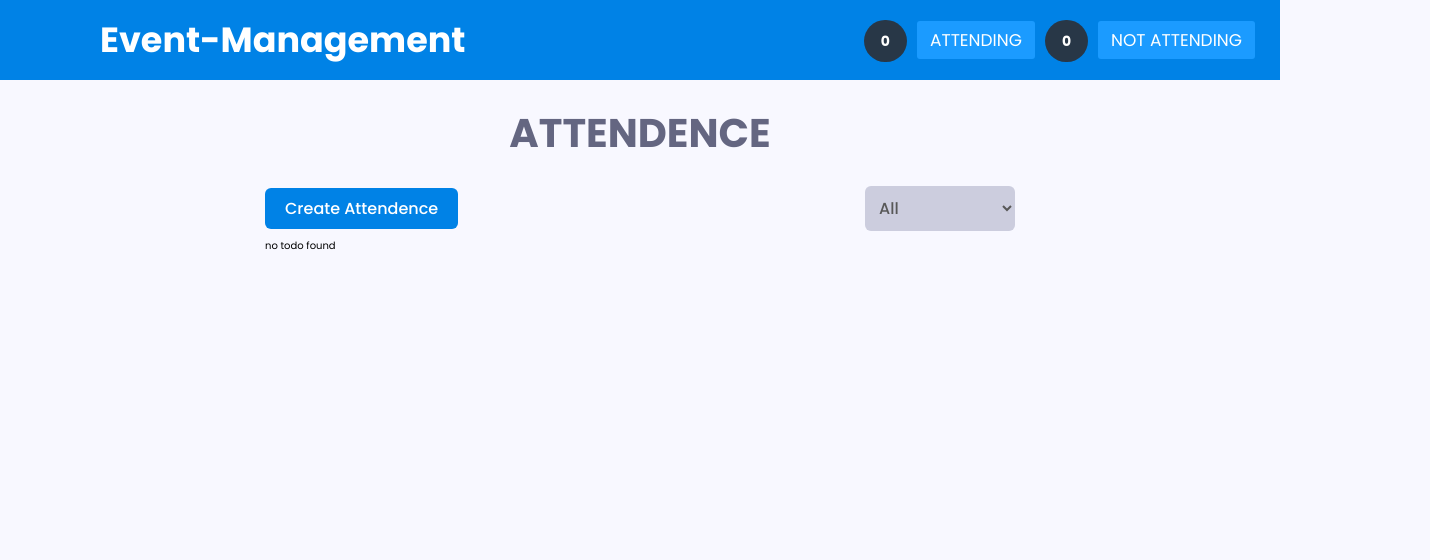
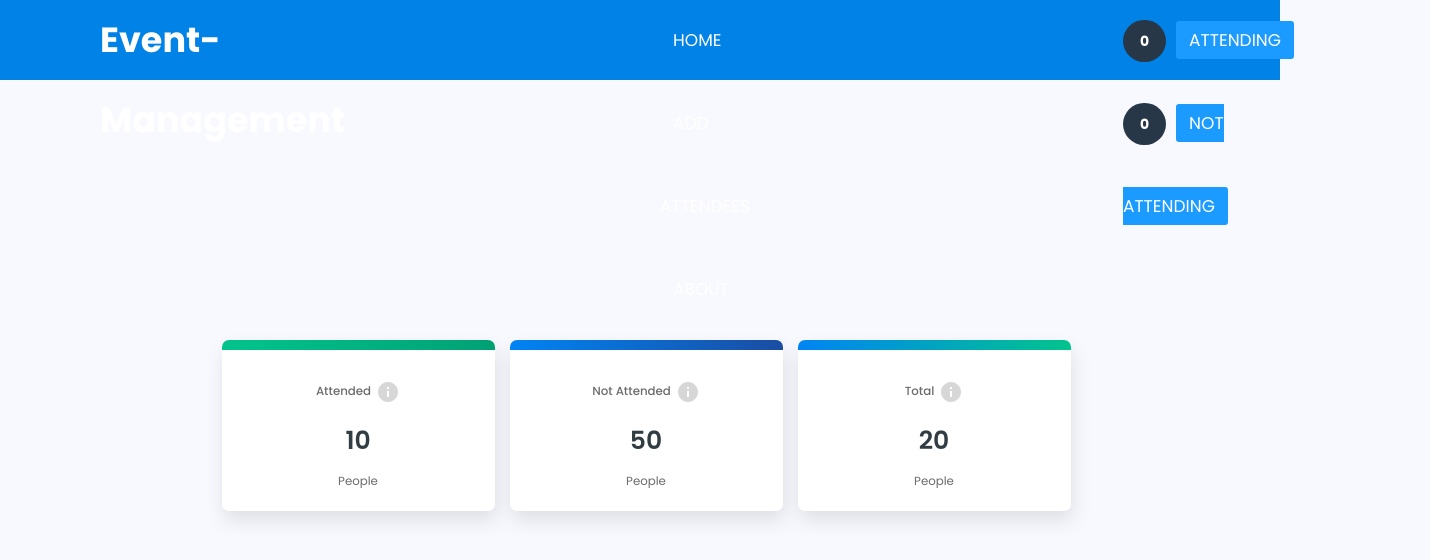
Before and after one commit to jonathan1965/Zatec_Event_Management, a React (Create React App) app: page /homepage in a window 1280 px wide. Shown: the top 560 px of the page, 1430 px wide, since content can reach past the window. Built offline with nearby package versions, Linux system fonts and the light colour scheme.

Commit message:
make it better

```diff
--- a/package.json
+++ b/package.json
@@ -8,12 +8,15 @@
     "@testing-library/jest-dom": "^5.16.4",
     "@testing-library/react": "^13.2.0",
     "@testing-library/user-event": "^13.5.0",
+    "bootstrap": "^5.1.3",
     "framer-motion": "^6.3.3",
     "react": "^18.1.0",
+    "react-bootstrap": "^2.4.0",
     "react-dom": "^18.1.0",
     "react-hot-toast": "^2.2.0",
     "react-icons": "^4.3.1",
     "react-redux": "^8.0.1",
+    "react-router-dom": "^6.3.0",
     "react-scripts": "5.0.1",
     "redux": "^4.2.0",
     "uuid": "^8.3.2",
--- a/src/App.js
+++ b/src/App.js
@@ -1,28 +1,30 @@
 import './App.css';
 import Header from './components/Header';
-import PageTitle from './components/PageTitle';
 import style from './styles/modules/app.module.scss';
-import AppHeader from './components/AppHeader';
-import AppContent from './components/AppContent';
+import {BrowserRouter as Router, Route,Routes } from 'react-router-dom';
+import MainPage from './components/MainPage';
+import Homepage from './components/Homepage';
+import About from './components/About';
 import { Toaster } from 'react-hot-toast';
 
 function App() {
   return (
+    <Router>
     <div>
      <Header/>
-    <div className="container">
-      <PageTitle>Attendence</PageTitle>
-      <div className={style.app__wrapper}>
-        <AppHeader></AppHeader>
-        <AppContent></AppContent>
-      </div>
-    </div>
+     <Routes>
+     <Route path="/" element={<MainPage/>}/>
+     <Route path="/homepage" element={<Homepage/>}/>
+     <Route path="/about" element={<About/>} />
+     </Routes>
+
     <Toaster toastOptions={{
       style:{
         fontSize:'1.5rem'
       }}
     }/>
     </div>
+    </Router>
   );
 }
 
--- /dev/null
+++ b/src/components/About.js
@@ -0,0 +1,9 @@
+import React from 'react'
+
+function Aboute() {
+  return (
+    <div>About</div>
+  )
+}
+
+export default Aboute
--- a/src/components/AppContent.js
+++ b/src/components/AppContent.js
@@ -7,9 +7,6 @@ function AppContent() {
   const EventList = useSelector((state)=>state.Event.EventList);
   const sortedEventList = [...EventList];
   sortedEventList.sort((a, b) => new Date(b.time) - new Date(a.time));
-
-
-
   return (
     <div>
     {sortedEventList && sortedEventList.length > 0
--- a/src/components/CheckButton.js
+++ b/src/components/CheckButton.js
@@ -28,7 +28,7 @@ const opacity = useTransform(pathLength, [0.05, 0.15], [0, 1]);
     <motion.div
       className={styles.svgBox}
       variants={boxVariants}
-      animate={checked ? 'checked' : 'unchecked'}
+      animate={checked ? 'unchecked' : 'checked'}
       onClick={()=> {
           setChecked(!checked);
 
@@ -43,7 +43,7 @@ const opacity = useTransform(pathLength, [0.05, 0.15], [0, 1]);
       >
         <motion.path
           variants={checkVariants}
-          animate={checked ? 'checked' : 'unchecked'}
+          animate={checked ? 'unchecked' : 'checked'}
           style={{ pathLength, opacity }}
           fill="none"
           strokeMiterlimit="10"
--- a/src/components/EventItem.js
+++ b/src/components/EventItem.js
@@ -4,7 +4,7 @@ import { getClasses } from '../utils/getClasses';
 import { MdDelete, MdEdit } from 'react-icons/md';
 import { useDispatch } from 'react-redux';
 import { deleteEvent } from '../reducers/EventReducer';
-import {updateEvent } from '../reducers/EventReducer';
+import {updateEvent} from '../reducers/EventReducer';
 import toast from 'react-hot-toast';
 import EventModal from './EventModal';
 import CheckButton from './CheckButton';
@@ -49,12 +49,12 @@ function EventItem({Event}) {
       </div>
       <div className={styles.eventActions}>
           <div className={styles.icon}
-           onClick={handleDelete} role='button' tabIndex='{0}'
+           onClick={handleDelete}
            >
              <MdDelete/>
           </div>
           <div className={styles.icon}
-          onClick={handleUpdate} role='button' tabIndex='{0}'
+          onClick={handleUpdate}
 
           >
              <MdEdit/>
--- a/src/components/Header.js
+++ b/src/components/Header.js
@@ -1,17 +1,33 @@
 import React from 'react'
 import './Header/Header.css'
-function Header() {
+import { withRouter, Route, Routes, Link} from 'react-router-dom';
+import Homepage from './Homepage';
+
+function Header(props) {
+
   return (
     <nav>
     <input type="checkbox" id="check"/>
-    <label for="check" className="checkbtn">
-    <i class="fas fa-bars"></i>
+    <label forHtml="check" className="checkbtn">
+    <i className="fas fa-bars"></i>
    </label>
+   <div className='Nav-div'>
     <label className="logo" for="">Event-Management</label>
     <ul>
-        <li><span className='Number'>0</span><a className="active" href="">Attending</a></li>
-        <li><span className='Number'>0</span><a href="">Not Attending</a></li>
+         <div>
+            <li><a><Link className='nav-a' to='/homepage' style={{ textDecoration: 'none' }}>Home</Link></a></li>
+            <li><a><Link className='nav-a' to="/" style={{ textDecoration: 'none' }}>Add Attendees</Link></a></li>
+            <li><a><Link  className='nav-a' to="/about" style={{ textDecoration: 'none' }}>About</Link></a></li>
+        </div>
+        <div className='Attend'>
+
+            <li><span className='Number'>0</span><a><Link className='nav-a nav-aa' to='/' style={{ textDecoration: 'none' }}>Attending</Link></a></li>
+            <li><span className='Number'>0</span><a><Link className='nav-a  nav-aa' to='/' style={{ textDecoration: 'none' }}>Not Attending</Link></a></li>
+        </div>
+
+
     </ul>
+    </div>
 </nav>
   )
 }
--- a/src/components/Header/Header.css
+++ b/src/components/Header/Header.css
@@ -21,8 +21,19 @@
   }
 
   nav ul {
-    float: right;
-    margin-right: 20px;
+    display:flex;
+    margin-right: 26px;
+    margin-left:190px;
+
+  }
+
+  .Attend {
+     margin-left:350px;
+  }
+
+  .Nav-div{
+    display:flex;
+
   }
 
   nav ul li {
@@ -31,16 +42,21 @@
     margin: 0 5px
   }
 
-  nav ul li a {
+  nav ul li a .nav-a{
     color: white;
     font-size: 17px ;
-    background: #1b9bff;
+    /* background: #1b9bff; */
     padding: 7px 13px ;
     text-transform:  uppercase;
     border-radius: 3px;
   }
 
-  a.active,a:hover{
+   a.active,a:hover{
+    background: #1b9bff;
+    transition: 0.5s;
+  }
+
+  .nav-aa{
     background: #1b9bff;
     transition: 0.5s;
   }
@@ -85,7 +101,7 @@
 
   @media (max-width:858px) {
       .checkbtn {
-          display: block;
+          display: none;
       }
       ul {
           position: fixed;
--- /dev/null
+++ b/src/components/Header/home.css
@@ -0,0 +1,69 @@
+
+.card-att{
+    position:relative;
+    top:230px;
+    left:150px;
+}
+.c-dashboardInfo {
+    margin-bottom: 15px;
+  }
+  .c-dashboardInfo .wrap {
+    background: #ffffff;
+    box-shadow: 2px 10px 20px rgba(0, 0, 0, 0.1);
+    border-radius: 7px;
+    text-align: center;
+    position: relative;
+    overflow: hidden;
+    padding: 40px 25px 20px;
+    height: 100%;
+  }
+  .c-dashboardInfo__title,
+  .c-dashboardInfo__subInfo {
+    color: #6c6c6c;
+    font-size: 1.18em;
+  }
+  .c-dashboardInfo span {
+    display: block;
+  }
+  .c-dashboardInfo__count {
+    font-weight: 600;
+    font-size: 2.5em;
+    line-height: 64px;
+    color: #323c43;
+  }
+  .c-dashboardInfo .wrap:after {
+    display: block;
+    position: absolute;
+    top: 0;
+    left: 0;
+    width: 100%;
+    height: 10px;
+    content: "";
+  }
+
+  .c-dashboardInfo:nth-child(1) .wrap:after {
+    background: linear-gradient(82.59deg, #00c48c 0%, #00a173 100%);
+  }
+  .c-dashboardInfo:nth-child(2) .wrap:after {
+    background: linear-gradient(81.67deg, #0084f4 0%, #1a4da2 100%);
+  }
+  .c-dashboardInfo:nth-child(3) .wrap:after {
+    background: linear-gradient(69.83deg, #0084f4 0%, #00c48c 100%);
+  }
+  .c-dashboardInfo:nth-child(4) .wrap:after {
+    background: linear-gradient(81.67deg, #ff647c 0%, #1f5dc5 100%);
+  }
+  .c-dashboardInfo__title svg {
+    color: #d7d7d7;
+    margin-left: 5px;
+  }
+  .MuiSvgIcon-root-19 {
+    fill: currentColor;
+    width: 1em;
+    height: 1em;
+    display: inline-block;
+    font-size: 24px;
+    transition: fill 200ms cubic-bezier(0.4, 0, 0.2, 1) 0ms;
+    user-select: none;
+    flex-shrink: 0;
+  }
--- /dev/null
+++ b/src/components/Homepage.js
@@ -0,0 +1,55 @@
+import React from 'react'
+import 'bootstrap/dist/css/bootstrap.min.css';
+import './Header/home.css'
+
+function Homepage() {
+  return (
+      <div className='card-att'>
+    <div ClassName="container">
+  <div class="container pt-5">
+    <div class="row align-items-stretch">
+      <div class="c-dashboardInfo col-lg-3 col-md-6">
+        <div class="wrap">
+          <h4 class="heading heading5 hind-font medium-font-weight c-dashboardInfo__title">Attended<svg
+              class="MuiSvgIcon-root-19" focusable="false" viewBox="0 0 24 24" aria-hidden="true" role="presentation">
+              <path fill="none" d="M0 0h24v24H0z"></path>
+              <path
+                d="M12 2C6.48 2 2 6.48 2 12s4.48 10 10 10 10-4.48 10-10S17.52 2 12 2zm1 15h-2v-6h2v6zm0-8h-2V7h2v2z">
+              </path>
+            </svg></h4><span class="hind-font caption-12 c-dashboardInfo__count">10</span>
+            <span
+            class="hind-font caption-12 c-dashboardInfo__subInfo">People</span>
+        </div>
+      </div>
+      <div class="c-dashboardInfo col-lg-3 col-md-6">
+        <div class="wrap">
+          <h4 class="heading heading5 hind-font medium-font-weight c-dashboardInfo__title">Not Attended<svg
+              class="MuiSvgIcon-root-19" focusable="false" viewBox="0 0 24 24" aria-hidden="true" role="presentation">
+              <path fill="none" d="M0 0h24v24H0z"></path>
+              <path
+                d="M12 2C6.48 2 2 6.48 2 12s4.48 10 10 10 10-4.48 10-10S17.52 2 12 2zm1 15h-2v-6h2v6zm0-8h-2V7h2v2z">
+              </path>
+            </svg></h4><span class="hind-font caption-12 c-dashboardInfo__count">50</span><span
+            class="hind-font caption-12 c-dashboardInfo__subInfo">People</span>
+        </div>
+      </div>
+      <div class="c-dashboardInfo col-lg-3 col-md-6">
+        <div class="wrap">
+          <h4 class="heading heading5 hind-font medium-font-weight c-dashboardInfo__title">Total<svg
+              class="MuiSvgIcon-root-19" focusable="false" viewBox="0 0 24 24" aria-hidden="true" role="presentation">
+              <path fill="none" d="M0 0h24v24H0z"></path>
+              <path
+                d="M12 2C6.48 2 2 6.48 2 12s4.48 10 10 10 10-4.48 10-10S17.52 2 12 2zm1 15h-2v-6h2v6zm0-8h-2V7h2v2z">
+              </path>
+            </svg></h4><span class="hind-font caption-12 c-dashboardInfo__count">20</span><span
+            class="hind-font caption-12 c-dashboardInfo__subInfo">People</span>
+        </div>
+      </div>
+    </div>
+  </div>
+</div>
+</div>
+  )
+}
+
+export default Homepage
--- /dev/null
+++ b/src/components/MainPage.js
@@ -0,0 +1,21 @@
+
+import PageTitle from './PageTitle';
+import style from '../styles/modules/app.module.scss';
+import AppHeader from './AppHeader';
+import AppContent from './AppContent';
+
+function main() {
+    return (
+        <div>
+        <div className="container">
+          <PageTitle>Attendence</PageTitle>
+          <div className={style.app__wrapper}>
+            <AppHeader></AppHeader>
+            <AppContent></AppContent>
+          </div>
+        </div>
+        </div>
+      );
+}
+
+export default main
--- a/src/styles/modules/eventItem.module.scss
+++ b/src/styles/modules/eventItem.module.scss
@@ -53,7 +53,7 @@
 	color: var(--black-2);
 
 	&--completed {
-		text-decoration: line-through;
+		text-decoration: none;
 		opacity: 0.7;
 	}
 }
```
Also changed, not shown: 1 other file (tests, documents, lock files or other folders).
